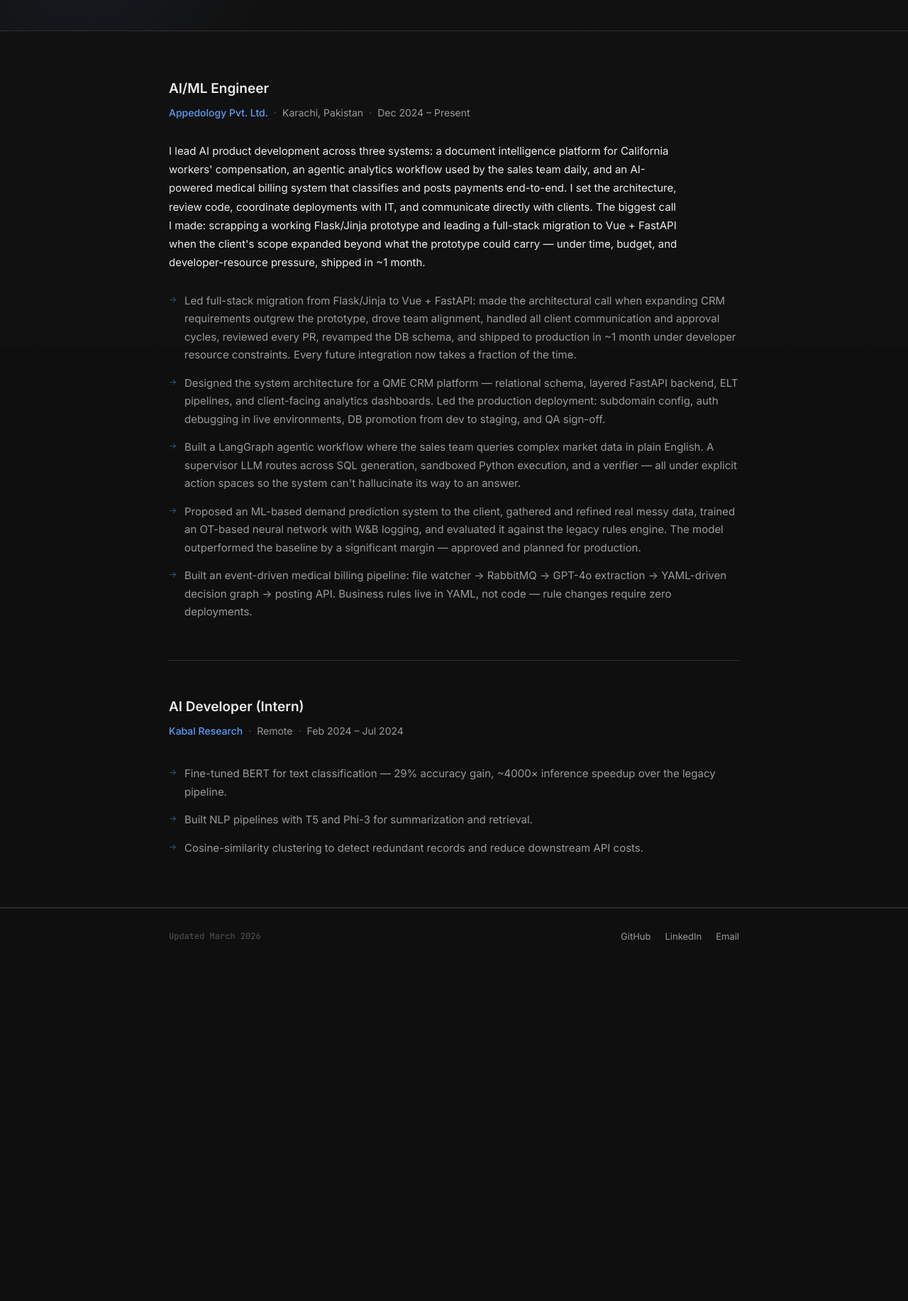
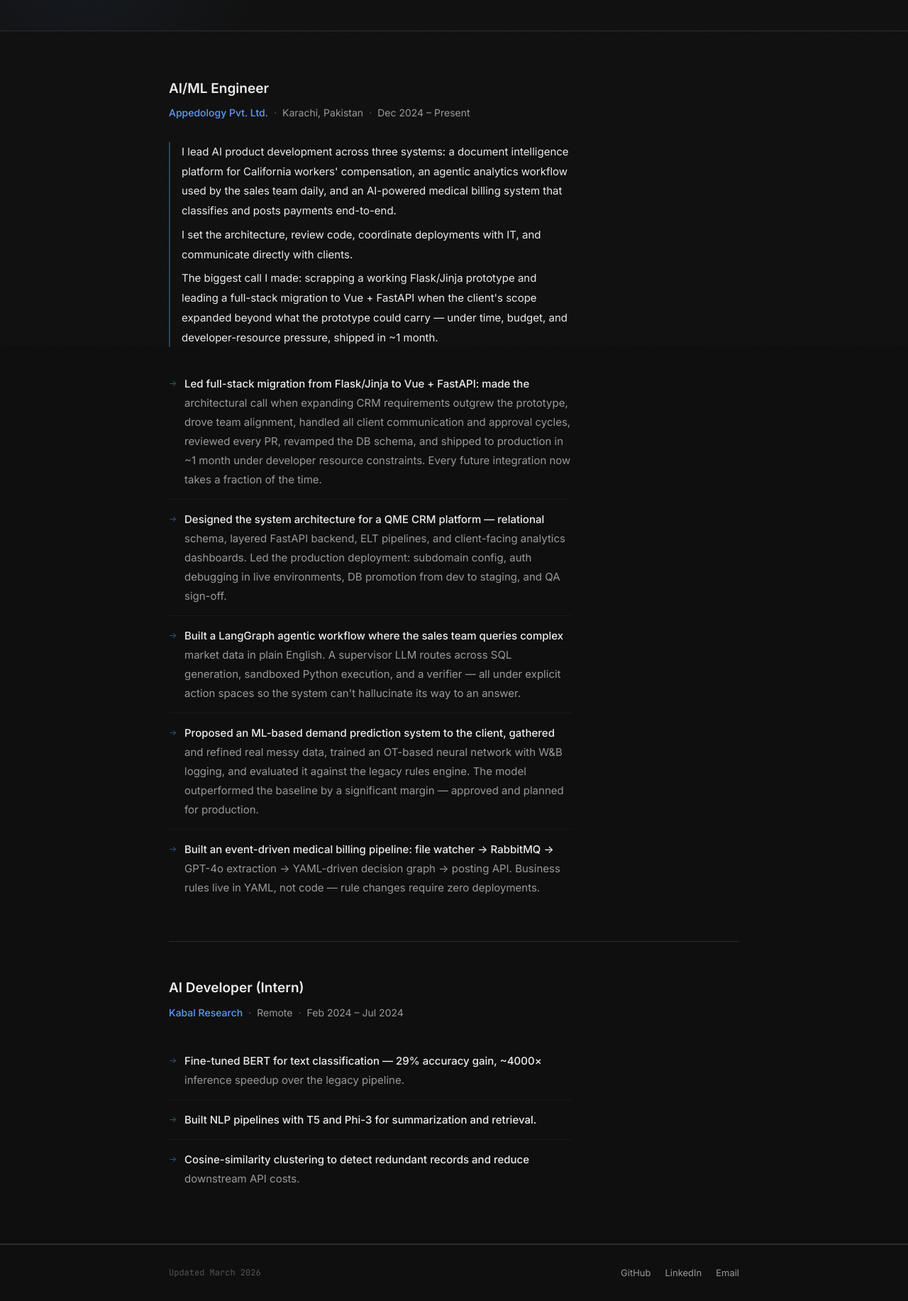
Before and after one commit to ammar20112001/portfolio, a FastAPI app: page /experience in a window 1280 px wide. Shown: the part 313-2146 px from the top of the page at 71% size. Before the commit the page ends 1638 px from the top, so only its background shows below. Run offline with FastAPI, Linux system fonts and the light colour scheme.

Commit message:
Readability overhaul — scannable for skimmers, comfortable for deep readers
Modal sections as bordered cards with accent left-border and subtle bg.
Body text split into sentence blocks with ::first-line bold for skim anchors.
List items with breathing room, subtle separators, first-line emphasis.
Experience lead with accent border, bullets with separators and first-line bold.
Constrained reading width (60ch) on all body text. Hero bio sentence-split.

Co-Authored-By: Claude Opus 4.6 <noreply@anthropic.com>

```diff
--- a/app/static/css/style.css
+++ b/app/static/css/style.css
@@ -228,8 +228,8 @@ nav .container {
 .hero-bio {
   font-size: 17px;
   color: var(--text-muted);
-  max-width: 580px;
-  line-height: 1.75;
+  max-width: 55ch;
+  line-height: 1.85;
   margin-bottom: 36px;
 }
 
@@ -363,9 +363,11 @@ section:last-child { border-bottom: none; }
 .exp-lead {
   font-size: 15px;
   color: var(--text);
-  line-height: 1.75;
-  margin-bottom: 20px;
-  max-width: 720px;
+  line-height: 1.85;
+  margin-bottom: 24px;
+  max-width: 60ch;
+  border-left: 2px solid rgba(91,156,246,0.35);
+  padding-left: 16px;
 }
 
 .exp-section-label {
@@ -380,16 +382,23 @@ section:last-child { border-bottom: none; }
 .exp-list { list-style: none; padding: 0; }
 .exp-list li {
   position: relative;
-  padding: 7px 0 7px 22px;
+  padding: 14px 0 14px 22px;
   font-size: 15px;
   color: var(--text-muted);
-  line-height: 1.7;
+  line-height: 1.8;
+  max-width: 60ch;
+  border-bottom: 1px solid rgba(255,255,255,0.04);
+}
+.exp-list li:last-child { border-bottom: none; }
+.exp-list li::first-line {
+  color: var(--text);
+  font-weight: 500;
 }
 .exp-list li::before {
   content: "→";
   position: absolute;
   left: 0;
-  top: 8px;
+  top: 16px;
   color: var(--accent);
   font-size: 12px;
   opacity: 0.5;
@@ -881,14 +890,15 @@ footer {
   color: var(--text);
   line-height: 1.25;
   letter-spacing: -0.02em;
-  margin-bottom: 8px;
+  margin-bottom: 10px;
 }
 
 .modal-subtitle {
-  font-size: 15px;
+  font-size: 14px;
   color: var(--text-muted);
-  line-height: 1.65;
-  margin-bottom: 4px;
+  line-height: 1.7;
+  margin-bottom: 6px;
+  max-width: 55ch;
 }
 
 .modal-meta {
@@ -898,46 +908,68 @@ footer {
   margin-bottom: 4px;
 }
 
+/* ---- Modal section cards ---- */
 .modal-section {
-  padding: 18px 0;
-  border-top: 1px solid var(--border);
+  padding: 18px 20px;
+  margin: 10px 0;
+  border-left: 2px solid rgba(91,156,246,0.35);
+  background: rgba(255,255,255,0.015);
+  border-radius: 0 var(--radius) var(--radius) 0;
 }
 
 .modal-section-heading {
   font-family: var(--font-mono);
-  font-size: 11px;
+  font-size: 11.5px;
   color: var(--accent);
   letter-spacing: 0.1em;
   text-transform: uppercase;
-  margin-bottom: 10px;
+  margin-bottom: 12px;
 }
 
+/* ---- Modal body text — scannable ---- */
 .modal-body {
   font-size: 15px;
   color: var(--text-muted);
-  line-height: 1.8;
-  max-width: 100%;
+  line-height: 1.85;
+  max-width: 60ch;
 }
 
+.modal-body::first-line {
+  color: var(--text);
+  font-weight: 600;
+}
+
+.modal-sentence {
+  display: block;
+  margin-bottom: 6px;
+}
+
+/* ---- Modal list items — breathable ---- */
 .modal-list {
   list-style: none;
   padding: 0;
 }
 .modal-list li {
   position: relative;
-  padding: 5px 0 5px 20px;
+  padding: 10px 0 10px 22px;
   font-size: 15px;
   color: var(--text-muted);
-  line-height: 1.7;
+  line-height: 1.8;
+  border-bottom: 1px solid rgba(255,255,255,0.04);
 }
+.modal-list li:last-child { border-bottom: none; }
 .modal-list li::before {
   content: "→";
   position: absolute;
   left: 0;
-  top: 6px;
+  top: 12px;
   font-size: 11px;
   color: var(--accent);
-  opacity: 0.6;
+  opacity: 0.7;
+}
+.modal-list li::first-line {
+  color: var(--text);
+  font-weight: 500;
 }
 
 .modal-link {
--- a/app/templates/experience.html
+++ b/app/templates/experience.html
@@ -29,7 +29,7 @@
       </div>
 
       {% if job.lead %}
-      <p class="exp-lead">{{ job.lead }}</p>
+      <div class="exp-lead">{% for s in job.lead.split('. ') %}{% if s.strip() %}<span class="modal-sentence">{{ s.strip() }}{% if not s.strip().endswith('.') %}.{% endif %}</span>{% endif %}{% endfor %}</div>
       {% endif %}
 
       <ul class="exp-list">
--- a/app/templates/index.html
+++ b/app/templates/index.html
@@ -9,7 +9,7 @@
     <div class="hero-status"><span class="status-dot"></span>Available for senior AI/ML roles</div>
     <h1>{{ profile.name }}</h1>
     <p class="hero-role">AI/ML Engineer · Karachi, Pakistan<span class="cursor">_</span></p>
-    <p class="hero-bio">{{ profile.bio }}</p>
+    <div class="hero-bio">{% for s in profile.bio.split('. ') %}{% if s.strip() %}<span class="modal-sentence">{{ s.strip() }}{% if not s.strip().endswith('.') %}.{% endif %}</span>{% endif %}{% endfor %}</div>
     <div class="hero-links">
       <a href="/static/Resume.pdf" class="btn btn-primary" download="Ammar_Jawed_Resume.pdf">Resume</a>
       <a href="/experience" class="btn btn-outline">Experience</a>
```
Also changed, not shown: app/templates/portfolio.html (+4 -4 lines).
